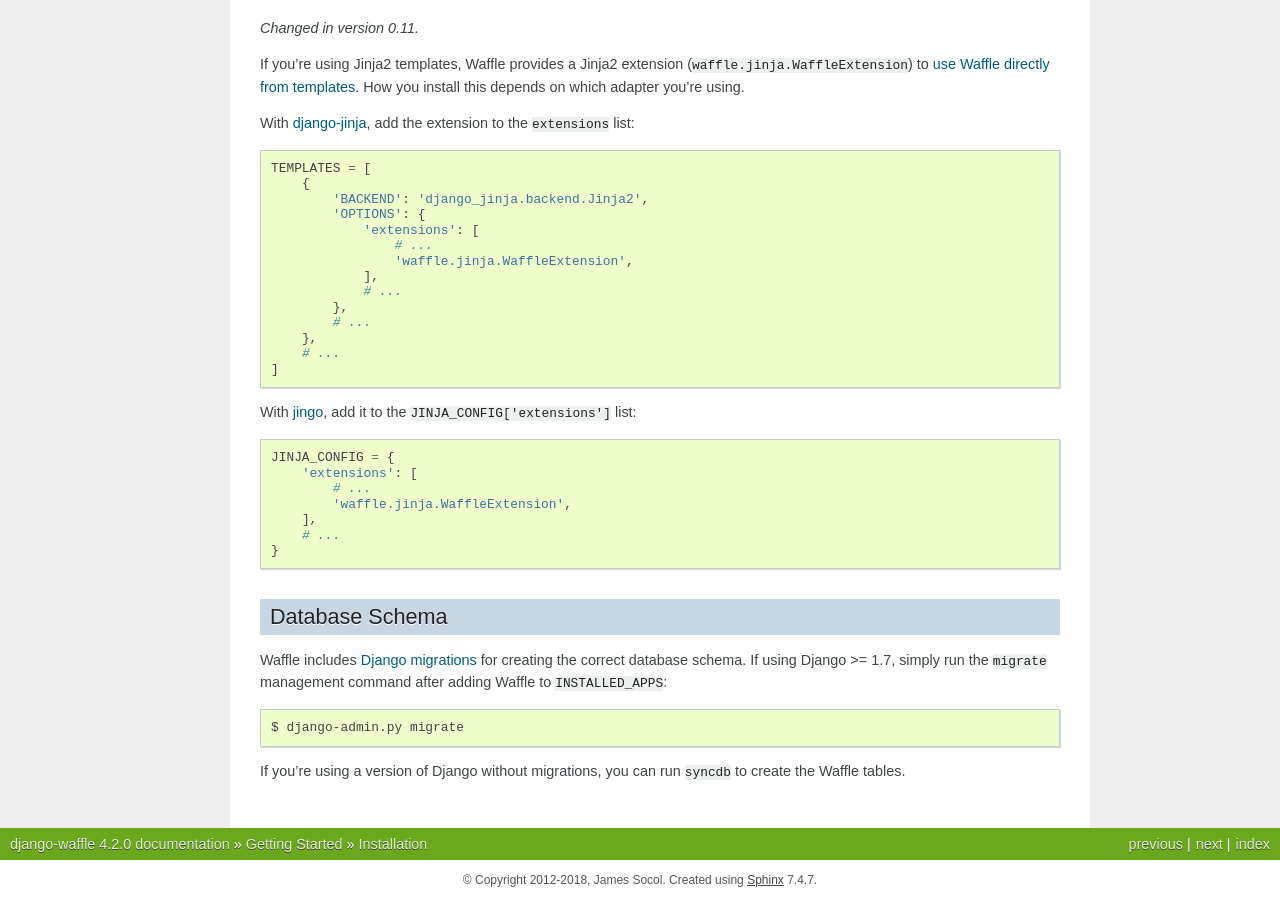
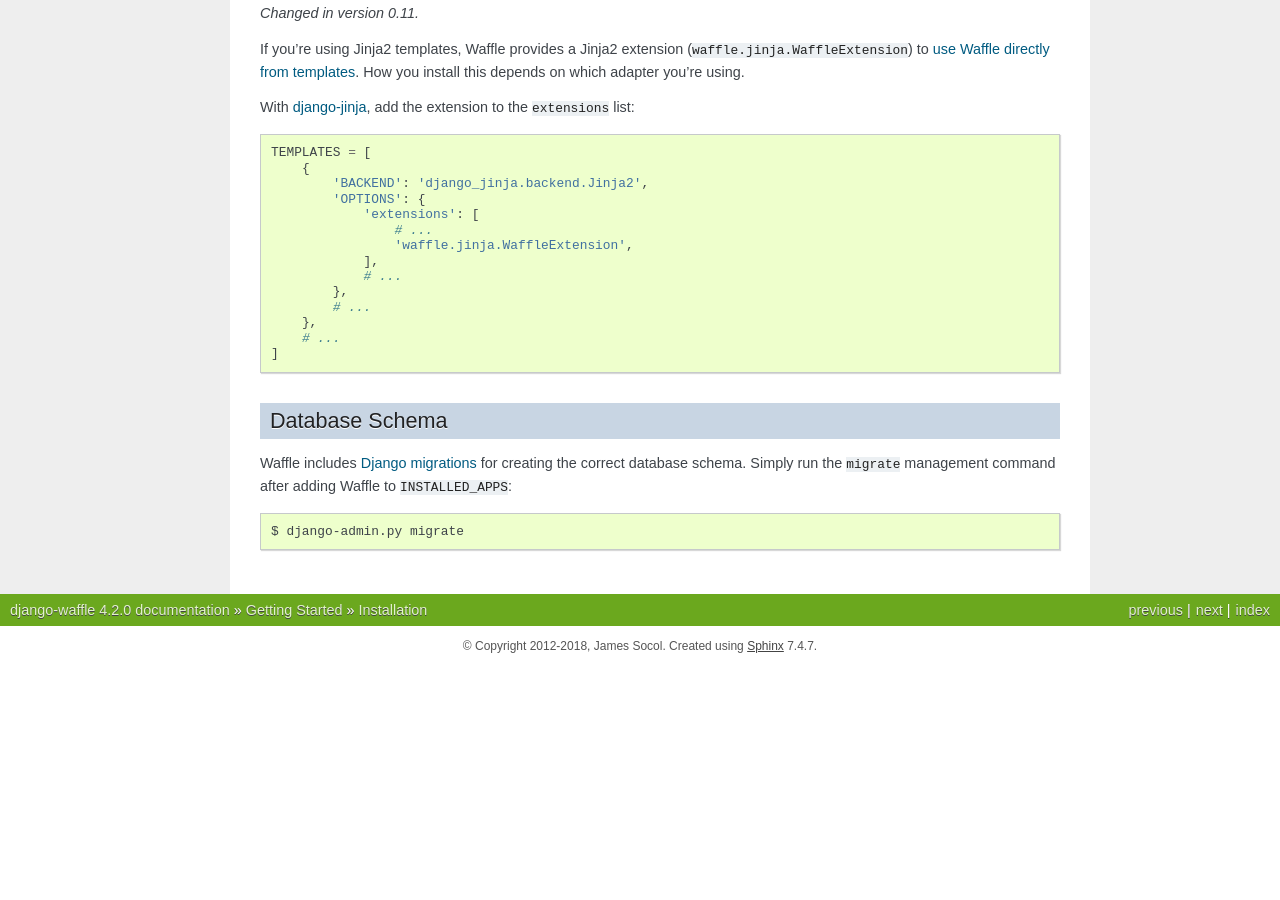
Before and after one commit to jazzband/django-waffle, a Sphinx documentation site: the page built from docs/starting/installation.rst, in a window 1280 px wide and 900 px high, scrolled down 799 px. Built offline with Sphinx 7.4.7, drawn with Linux system fonts in a browser that asks for light colours; after the commit the page ends 1465 px from its top, so only the background shows below that; some of the changed text lies outside the part shown.

```diff
--- a/docs/starting/installation.rst
+++ b/docs/starting/installation.rst
@@ -11,13 +11,11 @@ met, installing Waffle is a simple process.
 Getting Waffle
 ==============
 
-Waffle is `hosted on PyPI`_ and can be installed with ``pip`` or
-``easy_install``:
+Waffle is `hosted on PyPI`_ and can be installed with ``pip``
 
 .. code-block:: shell
 
     $ pip install django-waffle
-    $ easy_install django-waffle
 
 Waffle is also available `on GitHub`_. In general, ``master`` should be
 stable, but use caution depending on unreleased versions.
@@ -80,33 +78,18 @@ With django-jinja_, add the extension to the ``extensions`` list::
         # ...
     ]
 
-With jingo_, add it to the ``JINJA_CONFIG['extensions']`` list::
-
-    JINJA_CONFIG = {
-        'extensions': [
-            # ...
-            'waffle.jinja.WaffleExtension',
-        ],
-        # ...
-    }
-
-
 .. _installation-settings-migrations:
 
 Database Schema
 ===============
 
 Waffle includes `Django migrations`_ for creating the correct database
-schema. If using Django >= 1.7, simply run the ``migrate`` management
-command after adding Waffle to ``INSTALLED_APPS``:
+schema. Simply run the ``migrate`` management command after adding Waffle to
+``INSTALLED_APPS``:
 
 .. code-block:: shell
 
     $ django-admin.py migrate
 
-If you're using a version of Django without migrations, you can run
-``syncdb`` to create the Waffle tables.
-
 .. _Django migrations: https://docs.djangoproject.com/en/dev/topics/migrations/
 .. _django-jinja: https://pypi.python.org/pypi/django-jinja/
-.. _jingo: http://jingo.readthedocs.org/
--- a/docs/testing/automated.rst
+++ b/docs/testing/automated.rst
@@ -53,9 +53,8 @@ Tests that run in a separate process, such as Selenium tests, may not
 have access to the test database or the ability to mock Waffle values.
 
 For tests that make HTTP requests to the system-under-test (e.g. with
-Selenium_ or PhantomJS_) the ``WAFFLE_OVERRIDE`` :ref:`setting
-<starting-configuring>` makes it possible to control the value of any
-*Flag* via the querystring.
+Selenium_) the ``WAFFLE_OVERRIDE`` :ref:`setting <starting-configuring>`
+makes it possible to control the value of any *Flag* via the querystring.
 
 .. highlight:: http
 
@@ -72,4 +71,3 @@ or that it is "off"::
 .. _mock: http://pypi.python.org/pypi/mock/
 .. _fudge: http://farmdev.com/projects/fudge/
 .. _Selenium: http://www.seleniumhq.org/
-.. _PhantomJS: http://phantomjs.org/
--- a/docs/testing/user.rst
+++ b/docs/testing/user.rst
@@ -159,6 +159,6 @@ Wow, good work!
 You can use similar methods to derive the impact on other factors.
 
 
-.. _session variables: https://developers.google.com/analytics/devguides/collection/upgrade/reference/gajs-analyticsjs#custom-vars
+.. _session variables: https://support.google.com/analytics/answer/9191807?hl=en
 .. _#80: https://github.com/jazzband/django-waffle/issues/80
 .. _StatsD: https://github.com/etsy/statsd
--- a/pyproject.toml
+++ b/pyproject.toml
@@ -36,6 +36,8 @@ classifiers = [
 ]
 requires-python = ">=3.8"
 dependencies = ["django>=3.2"]
+[project.optional-dependencies]
+docs = ["sphinx"]
 
 [project.urls]
 Homepage = "http://github.com/django-waffle/django-waffle"
```
Also changed, not shown: docs/about/why-waffle.rst (+2 -13 lines).
